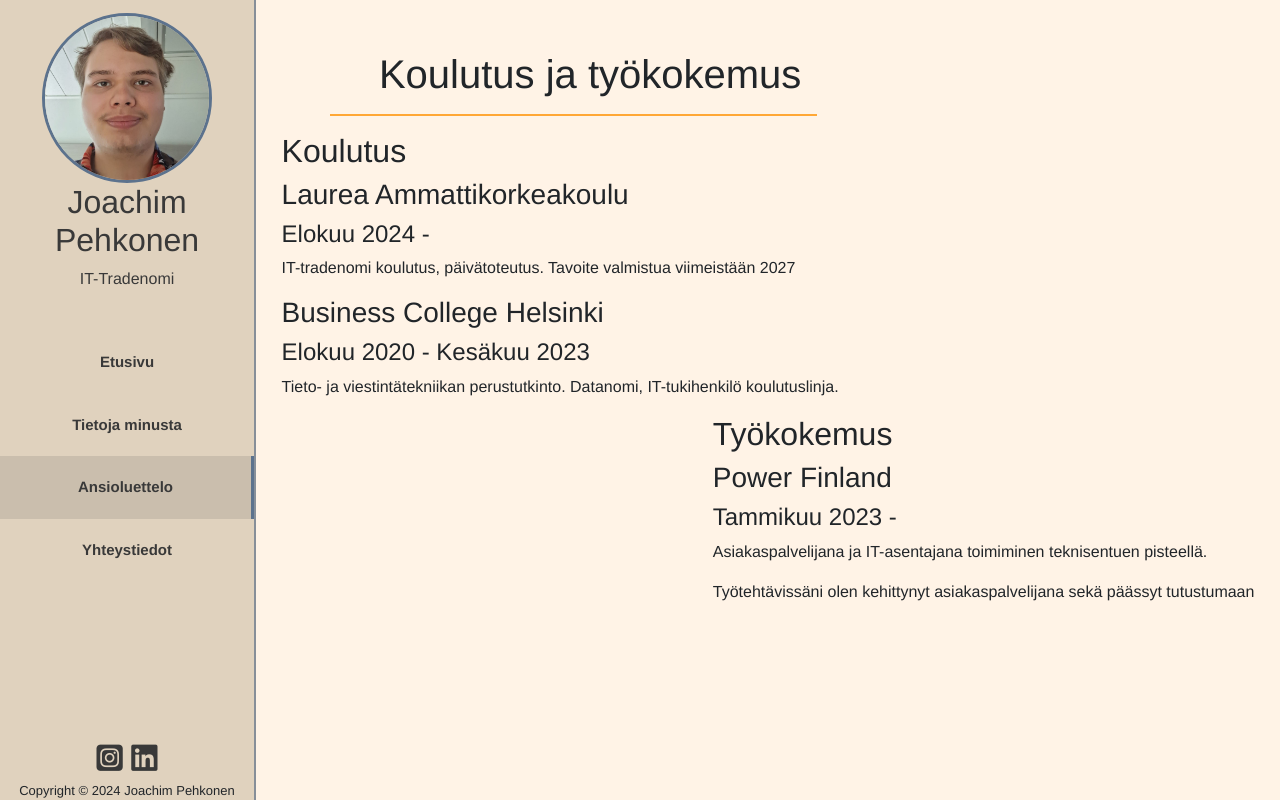
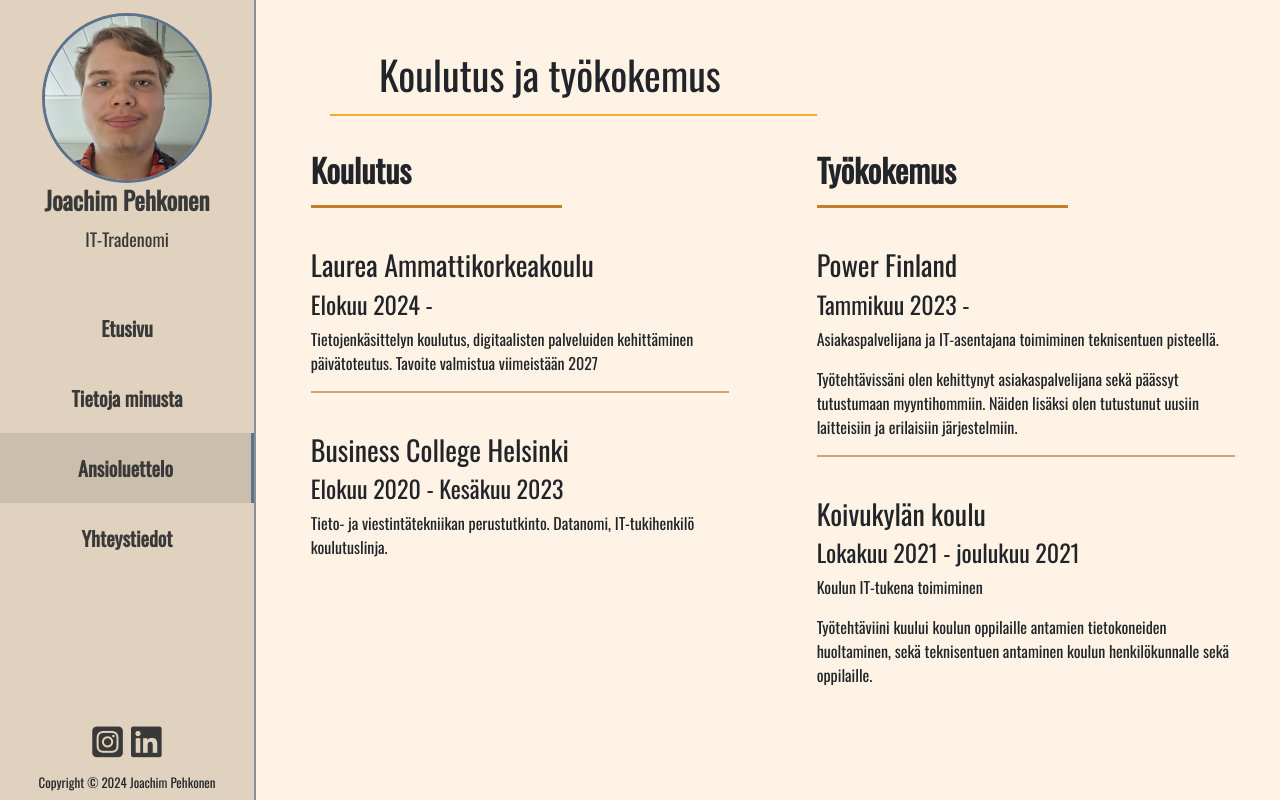
Before and after one commit to JoachimPehkonen/Verkkosivujen-Kehittaminen, a plain HTML site: page WS12/ansioluettelo.html in a window 1280 px wide. Drawn offline with nearby package versions, Linux system fonts and the light colour scheme.

Commit message:
nettisivun viimeistely

```diff
--- a/WS12/ansioluettelo.html
+++ b/WS12/ansioluettelo.html
@@ -6,6 +6,7 @@
 <title>Joachim Pehkonen | Ansioluettelo</title>
 <link rel="stylesheet" href="https://cdnjs.cloudflare.com/ajax/libs/font-awesome/6.7.1/css/all.min.css">
 <link href="https://cdn.jsdelivr.net/npm/bootstrap@5.3.3/dist/css/bootstrap.min.css" rel="stylesheet" integrity="sha384-QWTKZyjpPEjISv5WaRU9OFeRpok6YctnYmDr5pNlyT2bRjXh0JMhjY6hW+ALEwIH" crossorigin="anonymous">
+<link href='https://fonts.googleapis.com/css?family=Oswald' rel='stylesheet'>
 <link rel="stylesheet" href="./styles/style.css"/>
 </head>
 <body>
@@ -14,8 +15,8 @@
             <img class="selfiekuva" src="images/selfie.jpg" alt="Joachim Pehkonen profiilikuva">
         </div>
         <div class="otsikko">
-            <h2>Joachim Pehkonen</h2>
-            <p>IT-Tradenomi</p>
+            <h2 class="palkkiotsikko">Joachim Pehkonen</h2>
+            <p class="palkkitxt">IT-Tradenomi</p>
         </div>
         <br>
         <nav class="navigaatio">
@@ -41,20 +42,28 @@
         <hr>
     </div>
     <div class="koulutus">
-        <h2>Koulutus</h2>
+        <h2 class="cvotsikko"> <b>Koulutus</b> </h2>
+        <hr id="cvviiva"> <br>
         <h3>Laurea Ammattikorkeakoulu</h3>
         <h4>Elokuu 2024 -</h4>
-        <p>IT-tradenomi koulutus, päivätoteutus. Tavoite valmistua viimeistään 2027</p>
+        <p>Tietojenkäsittelyn koulutus, digitaalisten palveluiden kehittäminen päivätoteutus. Tavoite valmistua viimeistään 2027</p>
+        <hr id="cvviiva2"> <br>
         <h3>Business College Helsinki</h3>
         <h4>Elokuu 2020 - Kesäkuu 2023</h4>
         <p>Tieto- ja viestintätekniikan perustutkinto. Datanomi, IT-tukihenkilö koulutuslinja.</p>
     </div>
     <div class="työkokemus">
-        <h2>Työkokemus</h2>
+        <h2 class="cvotsikko"> <b>Työkokemus</b> </h2>
+        <hr id="cvviiva"> <br>
         <h3>Power Finland</h3>
         <h4>Tammikuu 2023 -</h4>
         <p>Asiakaspalvelijana ja IT-asentajana toimiminen teknisentuen pisteellä.</p>
-        <p>Työtehtävissäni olen kehittynyt asiakaspalvelijana sekä päässyt tutustumaan </p>
+        <p>Työtehtävissäni olen kehittynyt asiakaspalvelijana sekä päässyt tutustumaan myyntihommiin. Näiden lisäksi olen tutustunut uusiin laitteisiin ja erilaisiin järjestelmiin.</p>
+        <hr id="cvviiva2"> <br>
+        <h3>Koivukylän koulu</h3>
+        <h4>Lokakuu 2021 - joulukuu 2021</h4>
+        <p>Koulun IT-tukena toimiminen</p>
+        <p>Työtehtäviini kuului koulun oppilaille antamien tietokoneiden huoltaminen, sekä teknisentuen antaminen koulun henkilökunnalle sekä oppilaille.</p>
     </div>
 </div>
 </main>
@@ -63,7 +72,7 @@
         <a href="https://www.instagram.com/joachimpehkonen/" target="_blank" aria-label="Instagram"><i class="fa-brands fa-square-instagram some"></i></a>
         <a href="https://www.linkedin.com/in/joachim-pehkonen-821716326/" target="_blank" aria-label="LinkedIn"><i class="fa-brands fa-linkedin some"></i></a>
     </div>
-    Copyright &copy; 2024 Joachim Pehkonen
+    <div class="copytxt">Copyright &copy; 2024 Joachim Pehkonen</div>
 </footer>
 </body>
 </html>
--- a/WS12/styles/style.css
+++ b/WS12/styles/style.css
@@ -7,6 +7,17 @@ header {
     overflow-y: auto;
     background-color: #e0d2be;
     border-right: 2px #878f99 solid;
+}
+
+.palkkiotsikko{
+    font-size: 25px;
+    font-weight: bold;
+    padding: 1%;
+
+}
+
+.palkkitxt{
+    font-size: 18px;
 }
 
 .navigaatio {
@@ -19,7 +30,7 @@ width:100%;
 .nav1,
 .navi{
     padding: 20px;
-    font-size: 15px;
+    font-size: 20px;
     text-decoration: none;
     color: rgb(57, 57, 57);
 }
@@ -117,6 +128,7 @@ hr {
     border-style: solid;
     border-radius: 10px;
     padding: 20px;
+    background-color: rgba(255, 255, 255, 0.441);
 }
 
 #teksti2viiva{
@@ -133,6 +145,7 @@ hr {
     margin-right: 2%;
     margin-top: 2%;
     text-align: center;
+
 }
 
 #mielenkiinnonviiva{
@@ -143,7 +156,7 @@ hr {
 }
 
 .ikoni{
-    font-size: 30px;
+    font-size: 40px;
 }
 
 *{
@@ -158,18 +171,45 @@ hr {
 }
 
 body{
-    font-family: Helvetica;
+    font-family: 'Oswald';
     background: rgba(255, 200, 138, 0.212);
 }
 
 .koulutus{
     float: left;
-
+    width: 45%;
+    flex: 1;
+    margin: 1%;
+    padding: 1%;
+    margin-left: 2%;
 }
 
 .työkokemus{
     float: right;
+    width: 45%;
+    flex: 1;
+    margin: 1%;
+    padding: 1%;
+    margin-left: 2%;
+}
 
+#cvotsikko{
+    margin-left: 10%;
+}
+
+#cvviiva{
+    width:60%;
+    opacity:100%;
+    margin-left: 0%;
+    border: none;
+    border-top: 3px solid #c38029;
+}
+
+#cvviiva2{
+    width: 100%;
+    margin-left: 0%;
+    border: none;
+    border-top: 2.5px solid #d4a373;;
 }
 
 #yhteystietoja{
@@ -192,7 +232,7 @@ body{
 }
 
 .somet {
-    font-size: 30px;
+    font-size: 35px;
 }
 
 .somet:hover {
@@ -209,10 +249,16 @@ footer {
     border-right: 2px #878f99 solid;
 }
 
+.copytxt{
+    padding: 3%;
+}
+
 .some:hover {
     color: #ecad7afa;
+
 }
 
 .some{
 color: rgb(57, 57, 57);
+transition: 0.5s;
 }
```
Also changed, not shown: WS12/index.html (+4 -3 lines), WS12/tietojaminusta.html (+6 -5 lines), WS12/yhteystiedot.html (+4 -3 lines).
